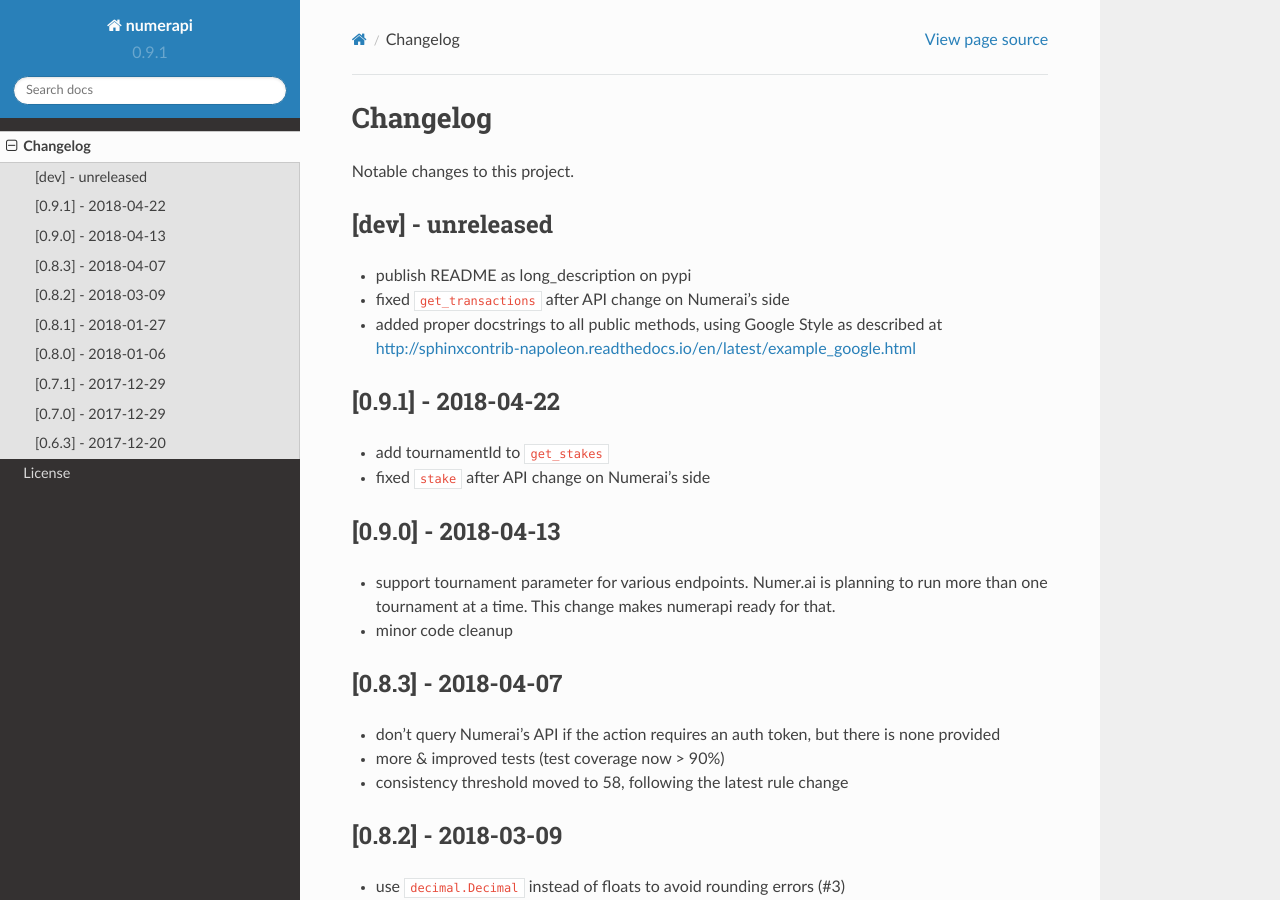
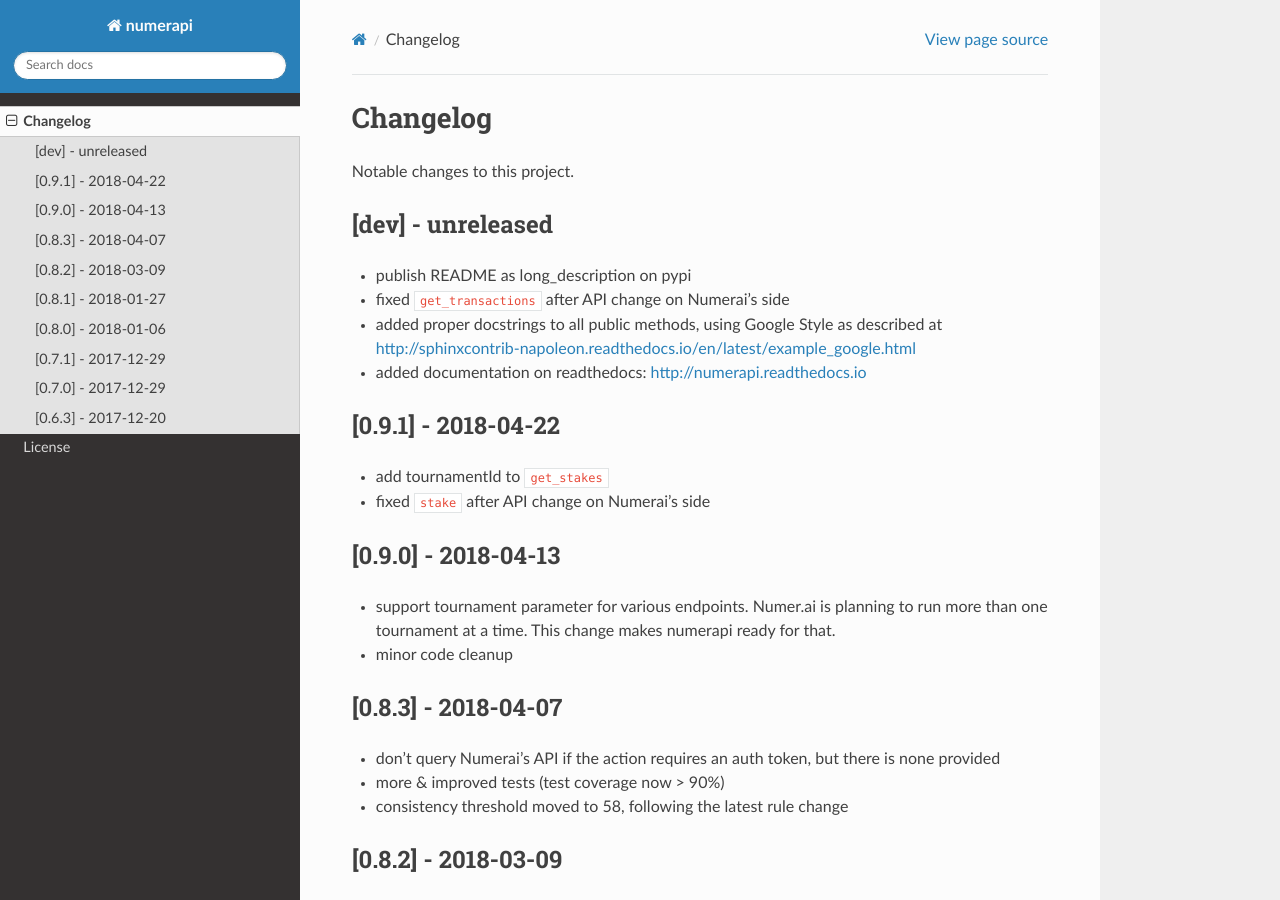
Before and after one commit to uuazed/numerapi, a Sphinx documentation site: the page built from docs/changelog.md, in a window 1280 px wide and 900 px high. Built offline with Sphinx 7.4.7 and the Read the Docs theme 2.0.0, drawn with Linux system fonts in a browser that asks for light colours; the version number could not be read and is left out.

Commit message:
doc: use numerapi version

```diff
--- a/CHANGELOG.md
+++ b/CHANGELOG.md
@@ -7,6 +7,7 @@
 - fixed `get_transactions` after API change on Numerai's side
 - added proper docstrings to all public methods, using Google Style as
   described at http://sphinxcontrib-napoleon.readthedocs.io/en/latest/example_google.html
+- added documentation on readthedocs: http://numerapi.readthedocs.io
 
 ## [0.9.1] - 2018-04-22
 - add tournamentId to `get_stakes`
--- a/docs/conf.py
+++ b/docs/conf.py
@@ -82,9 +82,9 @@
 # built documents.
 #
 # The short X.Y version.
-version = '0.9.1'
-# The full version, including alpha/beta/rc tags.
-release = '0.9.1'
+
+import numerapi
+version = release = numerapi.__version__
 
 # The language for content autogenerated by Sphinx. Refer to documentation
 # for a list of supported languages.
```
